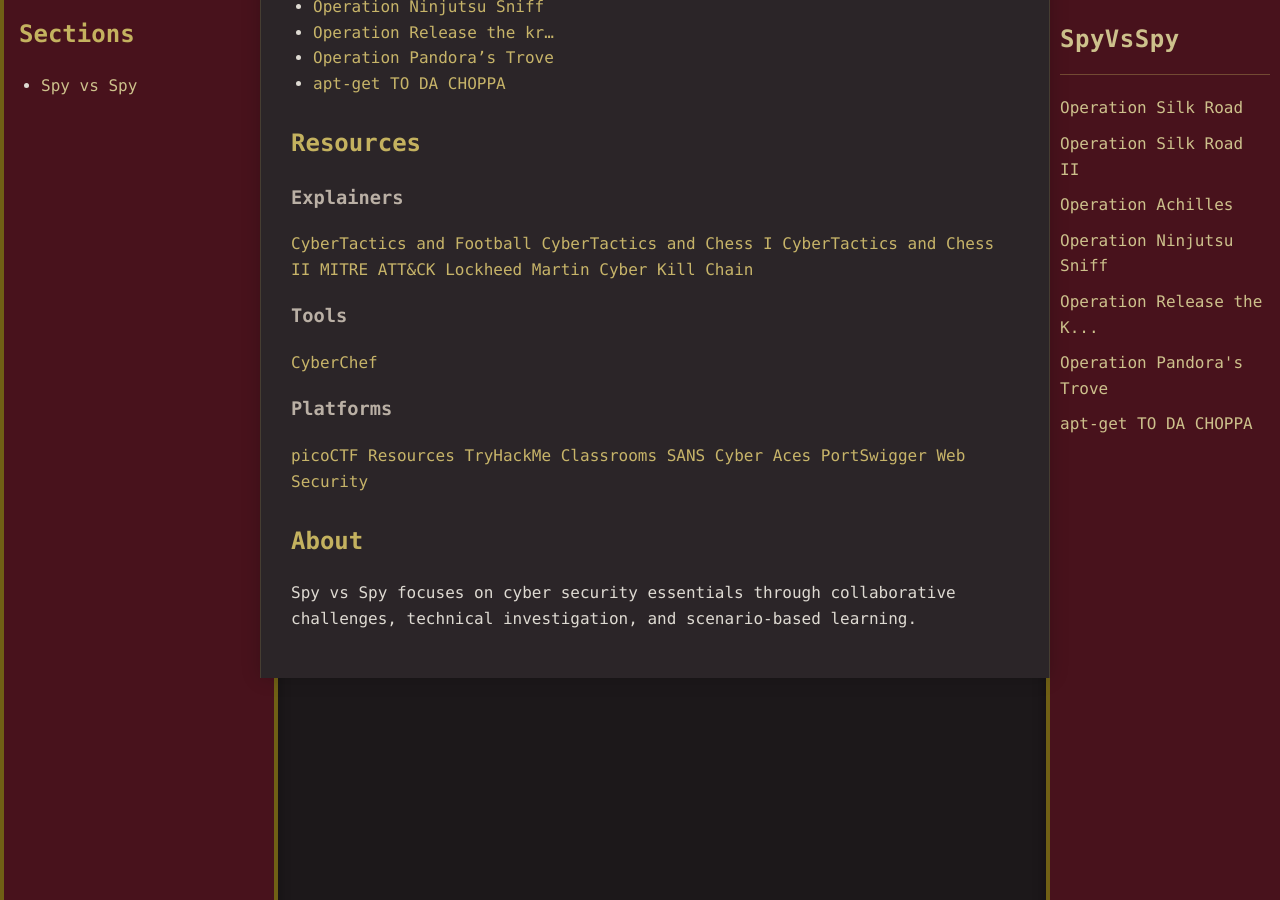
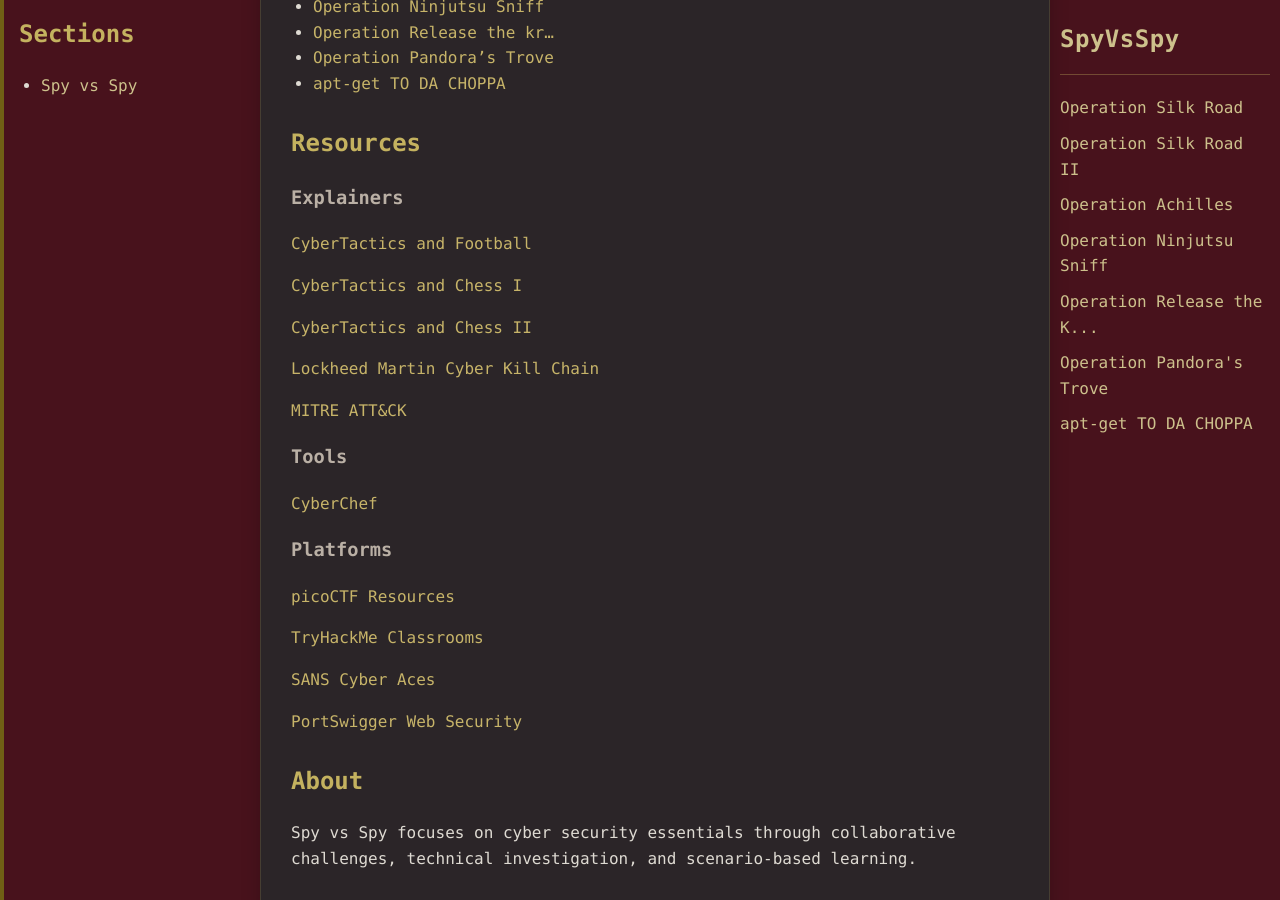
Before and after one commit to jboyce1/SpyVsSpy, a Jekyll site: the page built from index.md, in a window 1280 px wide and 900 px high, scrolled down 397 px. Built offline with Jekyll 4.4.1, drawn with Linux system fonts in a browser that asks for light colours.

```diff
--- a/index.md
+++ b/index.md
@@ -23,17 +23,28 @@ This site serves as the public-facing hub for operations, training material, and
 ## Resources
 ### Explainers
 [CyberTactics and Football](https://jboyce1.github.io/ppsCTF/football/offense/)
+
 [CyberTactics and Chess I](https://jboyce1.github.io/ppsCTF/chess/pieces/)
+
 [CyberTactics and Chess II](https://jboyce1.github.io/ppsCTF/chess/attacks/)
+
+[Lockheed Martin Cyber Kill Chain](https://www.lockheedmartin.com/en-us/capabilities/cyber/cyber-kill-chain.html)
+
 [MITRE ATT&CK](https://attack.mitre.org/)
-[Lockheed Martin Cyber Kill Chain](https://www.lockheedmartin.com/en-us/capabilities/cyber/cyber-kill-chain.html)
+
+
 ### Tools
 [CyberChef](https://gchq.github.io/CyberChef/)
+
 ### Platforms
 [picoCTF Resources](https://picoctf.org/resources.html)
+
 [TryHackMe Classrooms](https://tryhackme.com/classrooms)
+
 [SANS Cyber Aces](https://www.sans.org/cyberaces/)
+
 [PortSwigger Web Security](https://portswigger.net/web-security)
+
 
 
 
```
